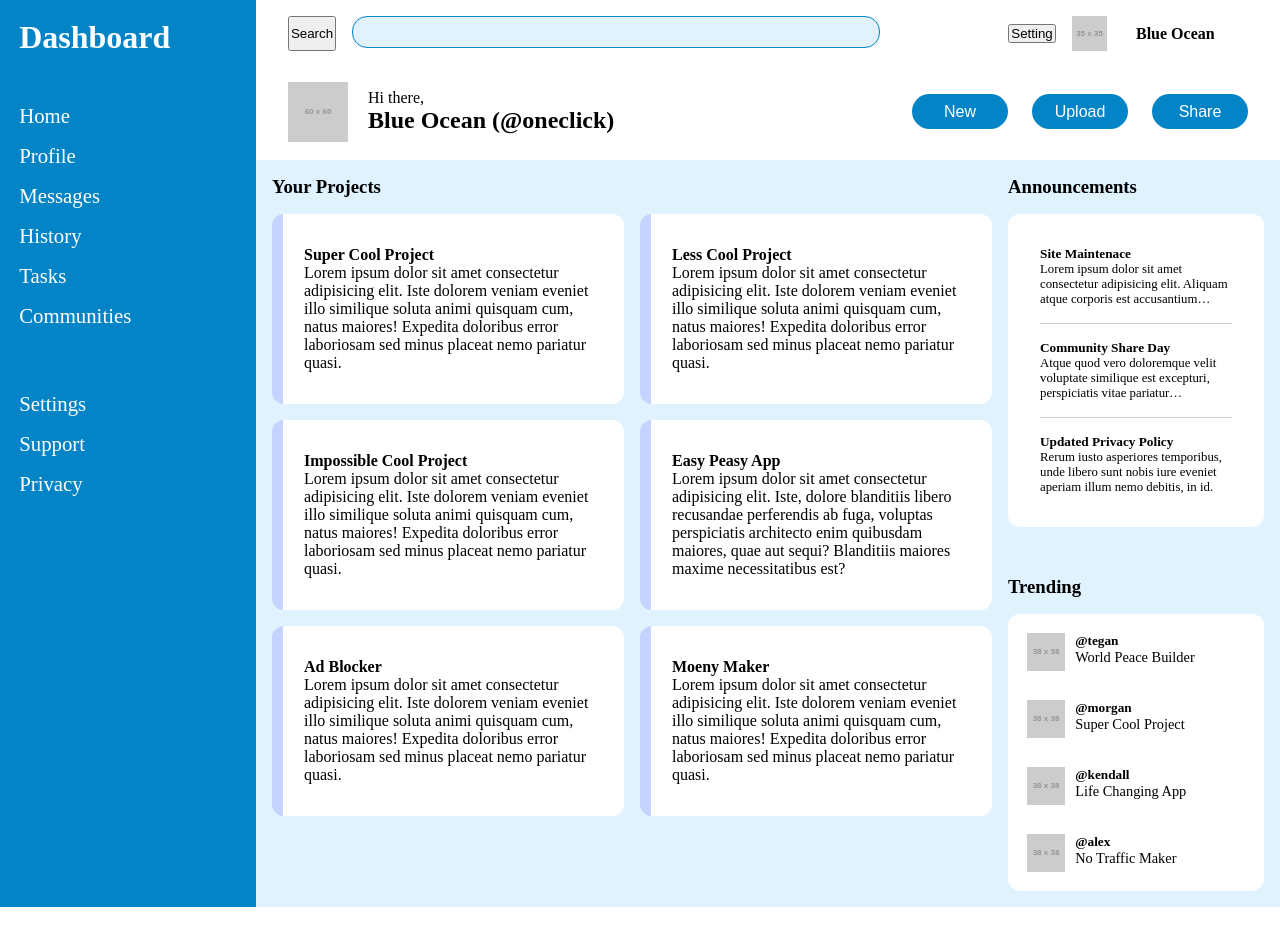
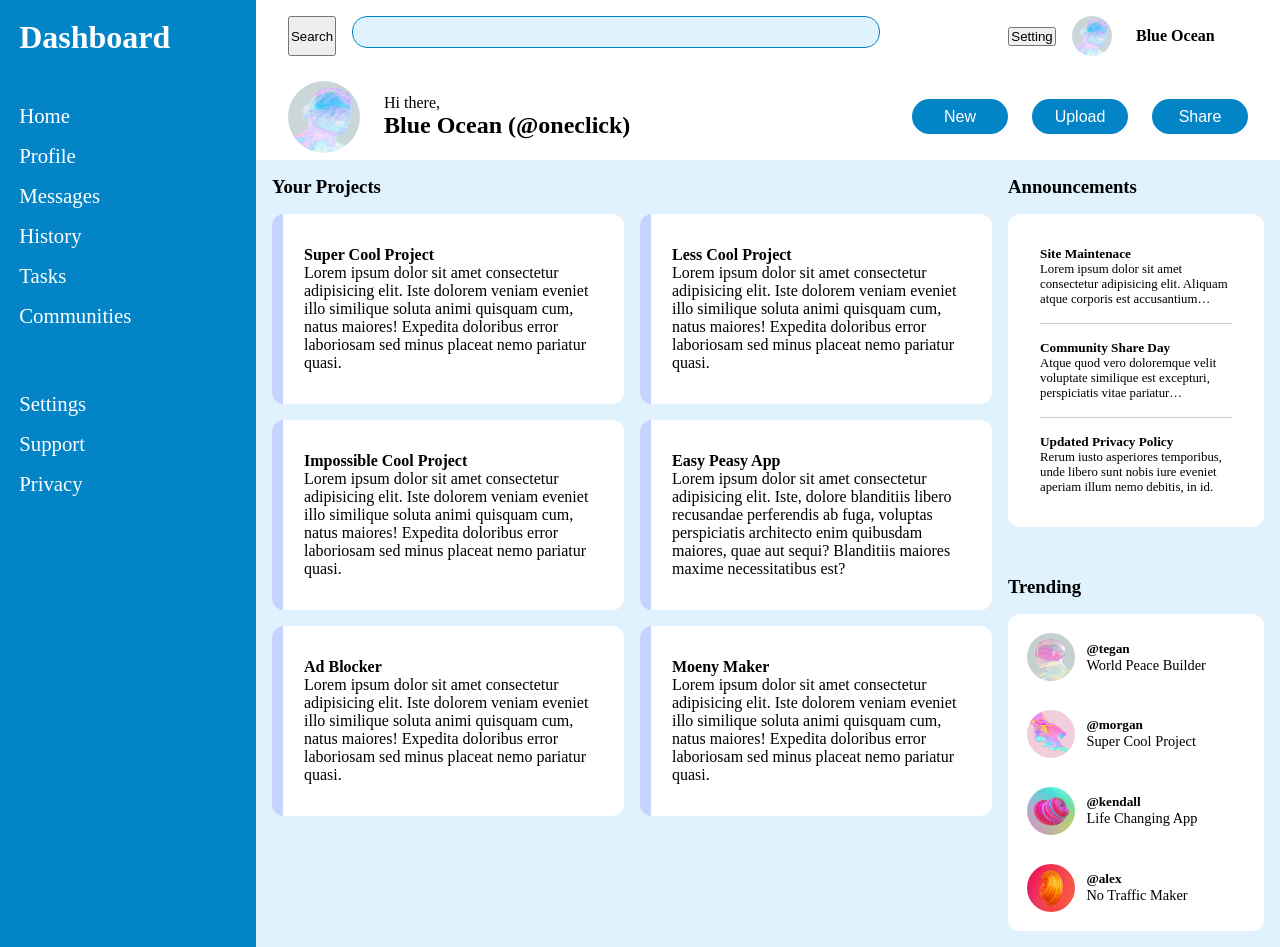
Before and after one commit to weizhixie/odin-admin-dashboard, a plain HTML site: page index.html in a window 1280 px wide. Before the commit the page ends 907 px from the top, so only its background shows below. Drawn offline with Linux system fonts and the light colour scheme; placeholder pictures from the web are drawn by us.

Commit message:
Update profile avatar

```diff
--- a/index.html
+++ b/index.html
@@ -56,12 +56,12 @@
 
         <div class="user-setting">
             <button>Setting</button>
-            <img class="profile-image " src="https://placehold.co/35x35/000000/FFFFFF/png" alt="profile image">
+            <img class="avatar " src="/images/profile-avatar.jpg" alt="profile avatar">
             <b>Blue Ocean</b>
         </div>
 
         <div class="user-info">
-            <img class="profile-image" src="https://placehold.co/60x60/000000/FFFFFF/png" alt="profile image">
+            <img class="avatar" src="/images/profile-avatar.jpg" alt="profile avatar">
             <div>
                 <p>Hi there,</p>
                 <h2>Blue Ocean (@oneclick)</h2>
@@ -146,28 +146,28 @@
             <h3>Trending</h3>
             <div class="trending">
                 <div class="trending-user">
-                    <img src="https://placehold.co/38x38/000000/FFFFFF/png" alt="profile image">
+                    <img class="avatar" src="images/profile-avatar2.jpg" alt="profile avatar">
                     <div>
                         <h5>@tegan </h5>
                         <p>World Peace Builder</p>
                     </div>
                 </div>
                 <div class="trending-user">
-                    <img src="https://placehold.co/38x38/000000/FFFFFF/png" alt="profile image">
+                    <img class="avatar" src="images/profile-avatar3.jpg" alt="profile avatar">
                     <div>
                         <h5>@morgan </h5>
                         <p>Super Cool Project</p>
                     </div>
                 </div>
                 <div class="trending-user">
-                    <img src="https://placehold.co/38x38/000000/FFFFFF/png" alt="profile image">
+                    <img class="avatar" src="images/profile-avatar4.jpg" alt="profile avatar">
                     <div>
                         <h5>@kendall </h5>
                         <p>Life Changing App</p>
                     </div>
                 </div>
                 <div class="trending-user">
-                    <img src="https://placehold.co/38x38/000000/FFFFFF/png" alt="profile image">
+                    <img class="avatar" src="images/profile-avatar5.jpg" alt="profile avatar">
                     <div>
                         <h5>@alex </h5>
                         <p>No Traffic Maker</p>
--- a/style.css
+++ b/style.css
@@ -82,11 +82,22 @@ body {
     gap: 1rem;
 }
 
+.user-setting>.avatar{
+    width: 2.5rem;
+    height: 2.5rem;
+}
+
 .user-info {
     height: 6rem;
     display: grid;
     grid-template-columns: 5em 1fr;
     align-items: center;
+    gap: 1rem;
+}
+
+.user-info>.avatar{
+    width: 4.5rem;
+    height: 4.5rem;
 }
 
 .profile-btn {
@@ -169,9 +180,20 @@ body {
 
 .trending .trending-user {
     display: grid;
-    grid-template-columns: 3em 1fr;
+    grid-template-columns: 3.2em 1fr;
+    align-items: center;
+    gap: 0.5em;
 }
 
 .trending p {
     font-size: 0.9rem;
 }
+
+.trending-user>.avatar{
+    width: 3rem;
+    height: 3rem;
+}
+
+.avatar {
+    border-radius: 50%;
+}
```
Also changed, not shown: images/profile-avatar.jpg (added), images/profile-avatar2.jpg (added), images/profile-avatar3.jpg (added), images/profile-avatar4.jpg (added), images/profile-avatar5.jpg (added).
